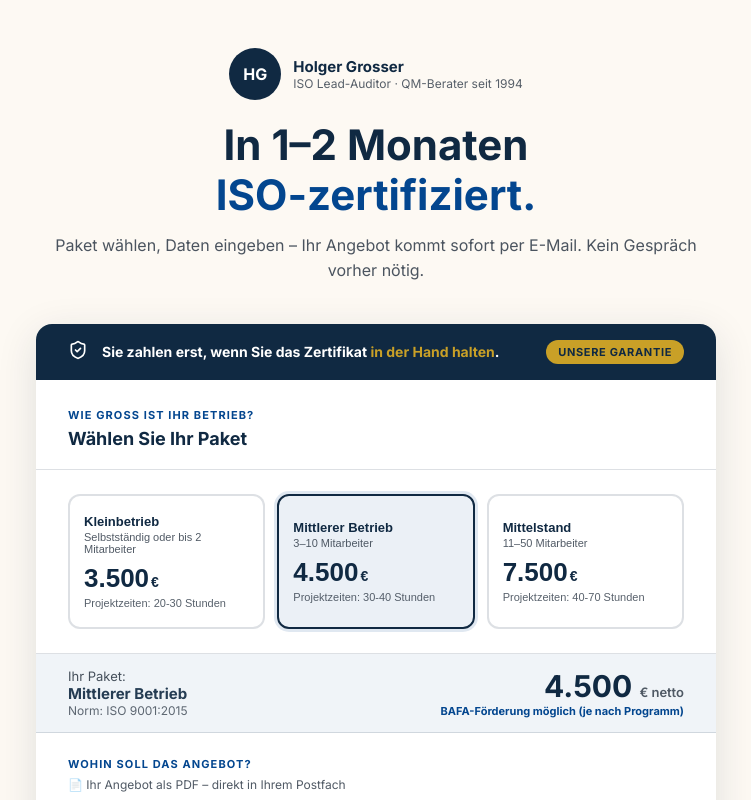
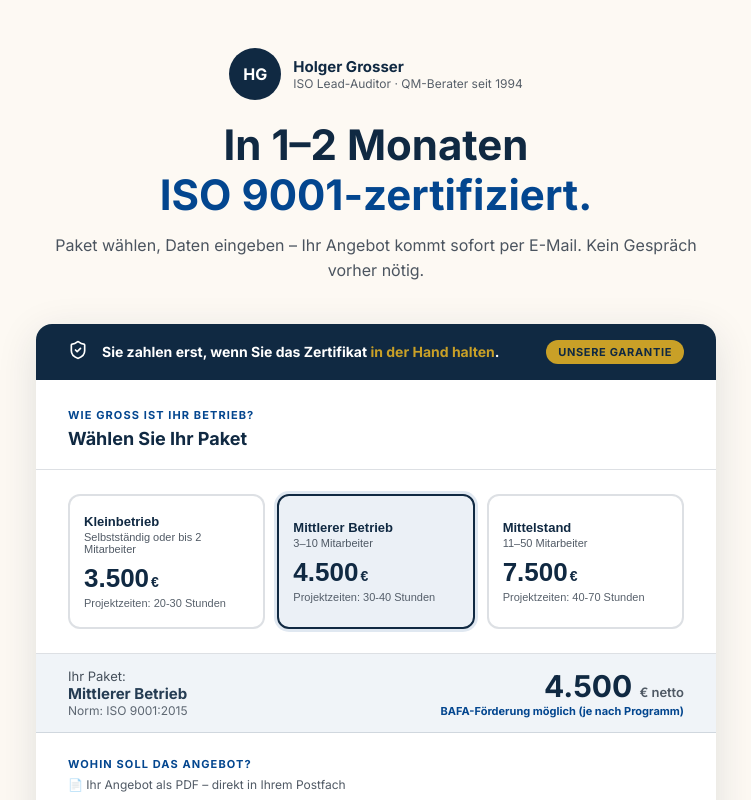
Before and after one commit to holgergrosser-hub/qmberater-angebot, a React (Vite) app: page / in a window 1280 px wide. Shown: the top 800 px of the page, without its empty margins (264-1015 px from the left). Built offline with nearby package versions, Linux system fonts and the light colour scheme; the HTML template or start-up script is replaced by a standard one.

Commit message:
Copy: ISO 9001 headline
- Update headline to 'ISO 9001-zertifiziert' in ISO landing and React app

```diff
--- a/public/iso-9001-berater-kosten/index.html
+++ b/public/iso-9001-berater-kosten/index.html
@@ -369,7 +369,7 @@ body {
       <div style="font-size:12px;color:var(--gray);">ISO Lead-Auditor · QM-Berater seit 1994</div>
     </div>
   </div>
-  <h1>In 1–2 Monaten<br><em>ISO-zertifiziert.</em></h1>
+  <h1>In 1–2 Monaten<br><em>ISO 9001-zertifiziert.</em></h1>
   <p>Paket wählen, Daten eingeben – Ihr Angebot kommt sofort per E-Mail. Kein Gespräch vorher nötig.</p>
 </div>
 
--- a/src/App.jsx
+++ b/src/App.jsx
@@ -226,7 +226,7 @@ export default function App() {
         </div>
         <h1 className="qm-h1">
           In 1–2 Monaten<br />
-          <em>ISO-zertifiziert.</em>
+          <em>ISO 9001-zertifiziert.</em>
         </h1>
         <p className="qm-lead">
           Paket wählen, Daten eingeben – Ihr Angebot kommt sofort per E-Mail. Kein Gespräch vorher nötig.
```
